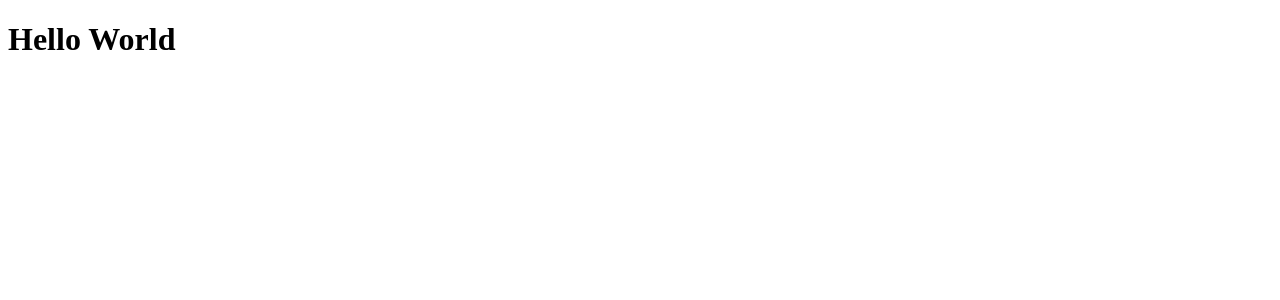
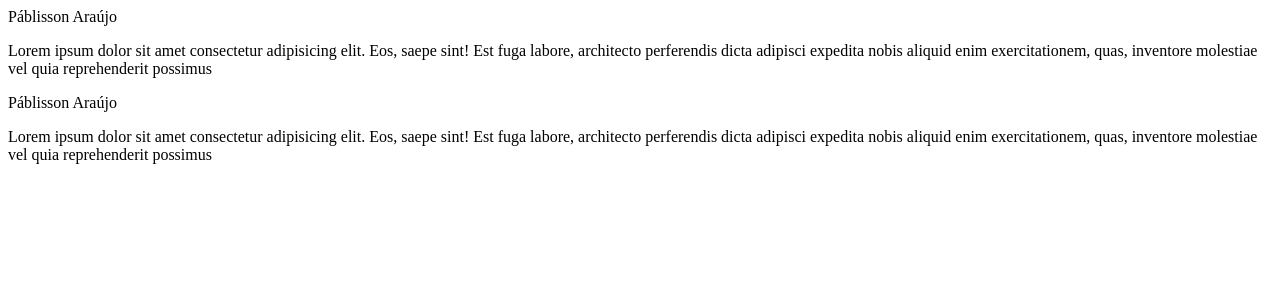
Before and after one commit to pablisson/principios-rede-social, a React (Vite) app: page / in a window 1280 px wide. Shown: the top 300 px of the page. Built offline with nearby package versions, Linux system fonts and the light colour scheme.

Commit message:
Criando o component Post.

```diff
--- a/src/App.jsx
+++ b/src/App.jsx
@@ -1,7 +1,16 @@
-function App() {
+import { Post } from './Post'
+
+export function App() {
   return (
-    <h1>Hello World</h1>
+    <>
+      <Post
+        author="Páblisson Araújo"
+        content="Lorem ipsum dolor sit amet consectetur adipisicing elit. Eos, saepe sint! Est fuga labore, architecto perferendis dicta adipisci expedita nobis aliquid enim exercitationem, quas, inventore molestiae vel quia reprehenderit possimus"
+      />
+      <Post
+        author="Páblisson Araújo"
+        content="Lorem ipsum dolor sit amet consectetur adipisicing elit. Eos, saepe sint! Est fuga labore, architecto perferendis dicta adipisci expedita nobis aliquid enim exercitationem, quas, inventore molestiae vel quia reprehenderit possimus"
+      />
+    </>
   )
 }
-
-export default App
--- /dev/null
+++ b/src/Post.jsx
@@ -0,0 +1,11 @@
+
+export function Post(props){
+//  console.log(props);
+return (
+    <>
+      <stron>{ props.author }</stron>
+      <p>{props.content}</p>
+
+    </>
+  )
+}
--- a/src/main.jsx
+++ b/src/main.jsx
@@ -1,6 +1,6 @@
 import React from 'react'
 import ReactDOM from 'react-dom/client'
-import App from './App'
+import { App } from './App'
 
 ReactDOM.createRoot(document.getElementById('root')).render(
   <React.StrictMode>
```
